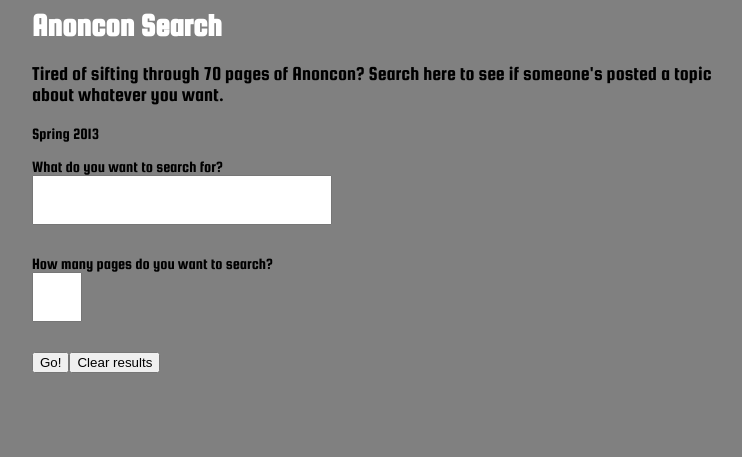
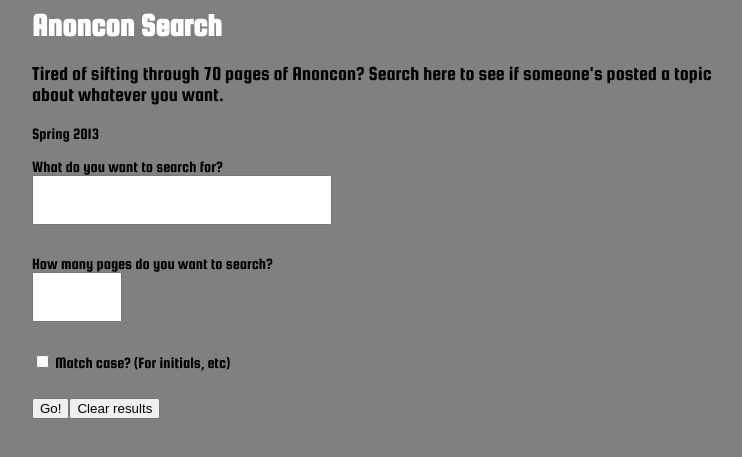
Before and after one commit to noahsark769/anoncon-search, a Django app: page / in a window 1280 px wide. Shown: the top 457 px of the page, without its empty margins (258-1000 px from the left). Run offline with Django 3.2, Linux system fonts and the light colour scheme; parts of the project's set-up code (start-up, migrations or seed data) failed here and were passed over; some libraries are stand-ins or nearby versions.

Commit message:
case matching, xss protection, various things

```diff
--- a/anonconsearch/settings.py
+++ b/anonconsearch/settings.py
@@ -84,7 +84,7 @@ STATICFILES_FINDERS = (
 )
 
 # Make this unique, and don't share it with anybody.
-SECRET_KEY = '*6-q#c=#pg!ut4*12^fn!vhy55c7t4@wr14q@&amp;gsao_b*c0n9-'
+SECRET_KEY = 'wouldntyouliketoknow'
 
 # List of callables that know how to import templates from various sources.
 TEMPLATE_LOADERS = (
--- a/anonconsearch/templates/index.html
+++ b/anonconsearch/templates/index.html
@@ -5,17 +5,26 @@
 	<script type="text/javascript" src="http://code.jquery.com/jquery-1.9.1.min.js"></script>
 	<script type="text/javascript">
 	window.results_returned = 0;
-	var requestAndAppend = function (index, query, num) {
+	var requestAndAppend = function (index, query, num, match_case) {
+		var match = match_case || false;
 		var url;
 		if (index > 88) {
 			url = "/query2/";
+			index = index - 88;
 		} else {
 			url = "/query/";
 		}
 		$.getJSON("" + url + index + '/', function (data) {
+			console.log("data from " + "" + url + index + '/')
 			console.log(data);
 			for (var i=0; i < data.length; i++) {
-				if (data[i].comment && data[i].comment.toLowerCase().replace('<br />', ' ').indexOf(query.toLowerCase()) !== -1) {
+				var expr;
+				if (match) {
+					expr = data[i].comment && data[i].comment.replace('<br />', ' ').indexOf(query) !== -1;
+				} else {
+					expr = data[i].comment && data[i].comment.toLowerCase().replace('<br />', ' ').indexOf(query.toLowerCase()) !== -1;
+				}
+				if (expr) {
 					$('.results').append("<div class='result'><a target='_blank' href='" + data[i].link + "'>" + data[i].comment + "</a><div class='page'>Page: " + (window.results_returned + 1) + "</div></div>");
 				}
 			}
@@ -37,6 +46,7 @@
 			$('.results').empty();
 			$(".loader").show();
 			var num = parseInt($('.num-query').val());
+			var match = $(".match-case").prop('checked');
 			var query = $('.query').val();
 			if (!num || num > 400) {
 				console.log("too high");
@@ -47,7 +57,7 @@
 			}
 			for (var j=0; j<=num; j++) {
 				console.log("starting query: " + j);
-				requestAndAppend(j, query, num);
+				requestAndAppend(j, query, num, match);
 			}
 		});
 
@@ -96,8 +106,18 @@
 			margin-bottom: 30px;
 		}
 
+		input.inline {
+			display: inline;
+			width: auto;
+			height: auto;
+		}
+
+		.input-block {
+			display: block;
+		}
+
 		.num-query {
-			width: 50px;
+			width: 90px;
 		}
 
 		.result {
@@ -109,6 +129,7 @@
 			padding: 15px;
 			line-height: 1.5em;
 			position: relative;
+			overflow: hidden;
 		}
 		.result a {
 			color: inherit;
@@ -143,6 +164,11 @@
 				<label>How many pages do you want to search?</label>
 				<input type='text' class='num-query' />
 
+				<div class="input-block">
+					<input type='checkbox' class="match-case inline">
+					<label>Match case? (For initials, etc)</label>
+				</div>
+
 				<button class='go'>Go!</button><button class='clear'>Clear results</button>
 			</div>
 		</div>
--- a/search/views.py
+++ b/search/views.py
@@ -4,6 +4,7 @@ from lxml import html
 from urllib2 import urlopen
 from django.utils import simplejson
 from django.shortcuts import render_to_response
+from cgi import escape
 
 
 def home(request):
@@ -11,26 +12,24 @@ def home(request):
 
 
 def query(request, page_id):
-    print "got here"
-    try:
-        url = urlopen("http://ucb-anoncon.livejournal.com/7788.html?page=" + str(page_id))
-        dom_data = html.parse(url)
-        json = simplejson.loads(dom_data.getroot().cssselect("script#comments_json")[0].text)
-        output = [{"comment": o["article"], "link": o["actions"][1]["href"]} for o in json if "article" in o.keys()]
-        return HttpResponse(simplejson.dumps(output), mimetype="application/javascript")
-    except Exception:
-        print "uh oh"
-        return HttpResponse(simplejson.dumps({}), mimetype="application/javascript")
-    # comments += [o["article"] for o in loads(html.parse(urllib2.urlopen("http://ucb-anoncon.livejournal.com/7788.html?page=" + str(i))).getroot().cssselect("script#comments_json")[0].text) if "article" in o.keys()]
+    output = do_the_querying("http://ucb-anoncon.livejournal.com/7788.html?page=", page_id)
+    return HttpResponse(simplejson.dumps(output), mimetype="application/javascript")
+
 
 def query2(request, page_id):
     print "query 2"
+    output = do_the_querying("http://ucb-anoncon.livejournal.com/7969.html?page=", page_id)
+    return HttpResponse(simplejson.dumps(output), mimetype="application/javascript")
+
+
+def do_the_querying(url, page_id):
     try:
-        url = urlopen("http://ucb-anoncon.livejournal.com/7969.html?page=" + str(page_id))
+        url = urlopen(url + str(page_id))
         dom_data = html.parse(url)
         json = simplejson.loads(dom_data.getroot().cssselect("script#comments_json")[0].text)
-        output = [{"comment": o["article"], "link": o["actions"][1]["href"]} for o in json if "article" in o.keys()]
-        return HttpResponse(simplejson.dumps(output), mimetype="application/javascript")
-    except Exception:
-        print "uh oh"
-        return HttpResponse(simplejson.dumps({}), mimetype="application/javascript")
+        output = [{"comment": escape(o["article"]).replace(escape("<br />"), "<br />"), "link": o["actions"][1]["href"]} for o in json if "article" in o.keys() and o["article"] is not None]
+        return output
+    except Exception as e:
+        print "somethings fucked up mate"
+        print e
+        return {}
```
Also changed, not shown: 2 other files.
